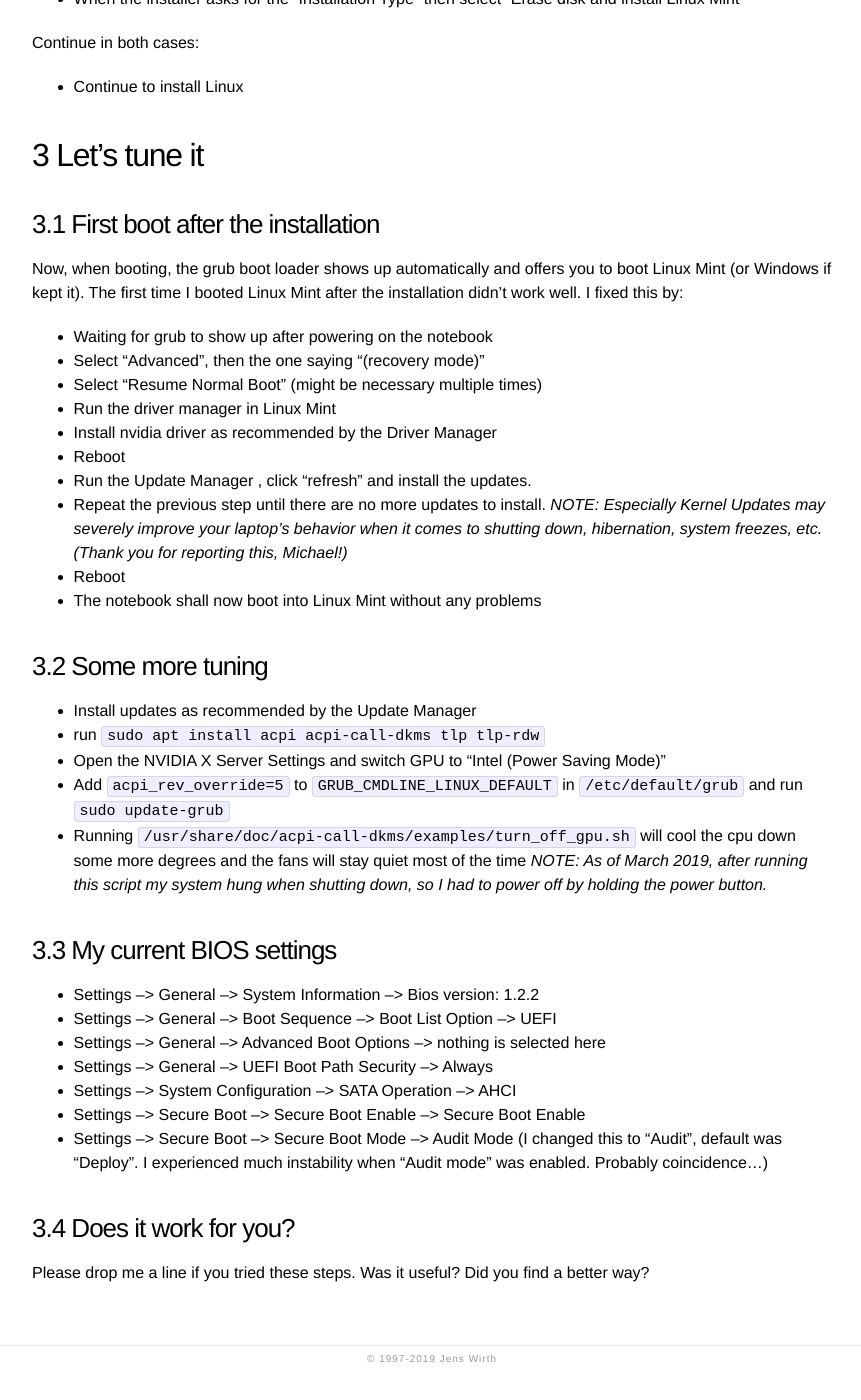
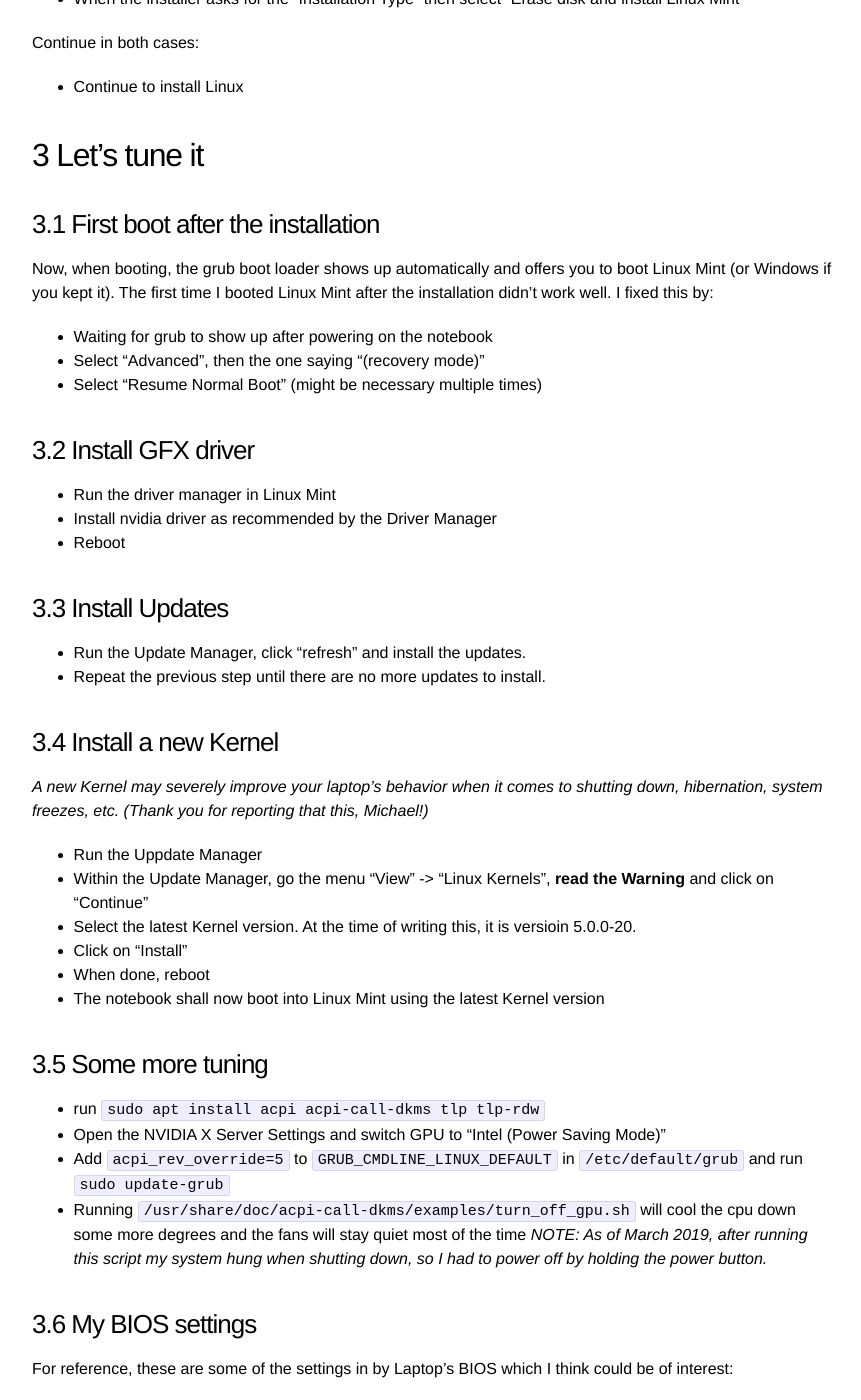
Before and after one commit to jewirth/jewirth.github.io, a Jekyll site: the page built from _posts/2018-07-25-Linux-Mint-19-on-Dell-XPS-15-9570-(2018).markdown, in a window 1280 px wide and 1400 px high, scrolled down 2708 px. Shown: the whole window, without its empty margins (208-1069 px from the left). Built offline with Jekyll 4.4.1, drawn with Linux system fonts in a browser that asks for light colours; before the commit the page ends 4079 px from its top, so only the background shows below that; some of the changed text lies outside the part shown.

Commit message:
Update 2018-07-25-Linux-Mint-19-on-Dell-XPS-15-9570-(2018).markdown

````diff
--- a/_posts/2018-07-25-Linux-Mint-19-on-Dell-XPS-15-9570-(2018).markdown
+++ b/_posts/2018-07-25-Linux-Mint-19-on-Dell-XPS-15-9570-(2018).markdown
@@ -79,26 +79,37 @@
 # 3 Let's tune it
 
 ## 3.1 First boot after the installation
-Now, when booting, the grub boot loader shows up automatically and offers you to boot Linux Mint (or Windows if kept it). The first time I booted Linux Mint after the installation didn't work well. I fixed this by:
+Now, when booting, the grub boot loader shows up automatically and offers you to boot Linux Mint (or Windows if you kept it). The first time I booted Linux Mint after the installation didn't work well. I fixed this by:
 - Waiting for grub to show up after powering on the notebook
 - Select "Advanced", then the one saying "(recovery mode)"
 - Select "Resume Normal Boot" (might be necessary multiple times)
+
+## 3.2 Install GFX driver
 - Run the driver manager in Linux Mint
 - Install nvidia driver as recommended by the Driver Manager
 - Reboot
-- Run the Update Manager , click "refresh" and install the updates.
-- Repeat the previous step until there are no more updates to install. *NOTE: Especially Kernel Updates may severely improve your laptop's behavior when it comes to shutting down, hibernation, system freezes, etc. (Thank you for reporting this, Michael!)*
-- Reboot
-- The notebook shall now boot into Linux Mint without any problems
 
-## 3.2 Some more tuning
-- Install updates as recommended by the Update Manager
+## 3.3 Install Updates
+- Run the Update Manager, click "refresh" and install the updates.
+- Repeat the previous step until there are no more updates to install.
+
+## 3.4 Install a new Kernel
+*A new Kernel may severely improve your laptop's behavior when it comes to shutting down, hibernation, system freezes, etc. (Thank you for reporting that this, Michael!)*
+- Run the Uppdate Manager
+- Within the Update Manager, go the menu "View" -> "Linux Kernels", **read the Warning** and click on "Continue"
+- Select the latest Kernel version. At the time of writing this, it is versioin 5.0.0-20.
+- Click on "Install"
+- When done, reboot
+- The notebook shall now boot into Linux Mint using the latest Kernel version
+
+## 3.5 Some more tuning
 - run ```sudo apt install acpi acpi-call-dkms tlp tlp-rdw```
 - Open the NVIDIA X Server Settings and switch GPU to "Intel (Power Saving Mode)"
 - Add ```acpi_rev_override=5``` to ```GRUB_CMDLINE_LINUX_DEFAULT``` in ```/etc/default/grub``` and run ```sudo update-grub```
 - Running ```/usr/share/doc/acpi-call-dkms/examples/turn_off_gpu.sh``` will cool the cpu down some more degrees and the fans will stay quiet most of the time *NOTE: As of March 2019, after running this script my system hung when shutting down, so I had to power off by holding the power button.*
 
-## 3.3 My current BIOS settings
+## 3.6 My BIOS settings
+For reference, these are some of the settings in by Laptop's BIOS which I think could be of interest:
 - Settings --> General --> System Information --> Bios version: 1.2.2
 - Settings --> General --> Boot Sequence --> Boot List Option --> UEFI
 - Settings --> General --> Advanced Boot Options --> nothing is selected here
@@ -107,5 +118,4 @@
 - Settings --> Secure Boot --> Secure Boot Enable --> Secure Boot Enable
 - Settings --> Secure Boot --> Secure Boot Mode --> Audit Mode (I changed this to "Audit", default was "Deploy". I experienced much instability when "Audit mode" was enabled. Probably coincidence...)
 
-## 3.4 Does it work for you?
-Please drop me a line if you tried these steps. Was it useful? Did you find a better way?
+## Please drop me a line if you tried these steps. Was it useful? Did you find a better way?
````
Also changed, not shown: other parts of _posts/2018-07-25-Linux-Mint-19-on-Dell-XPS-15-9570-(2018).markdown (+1 -1 lines).
